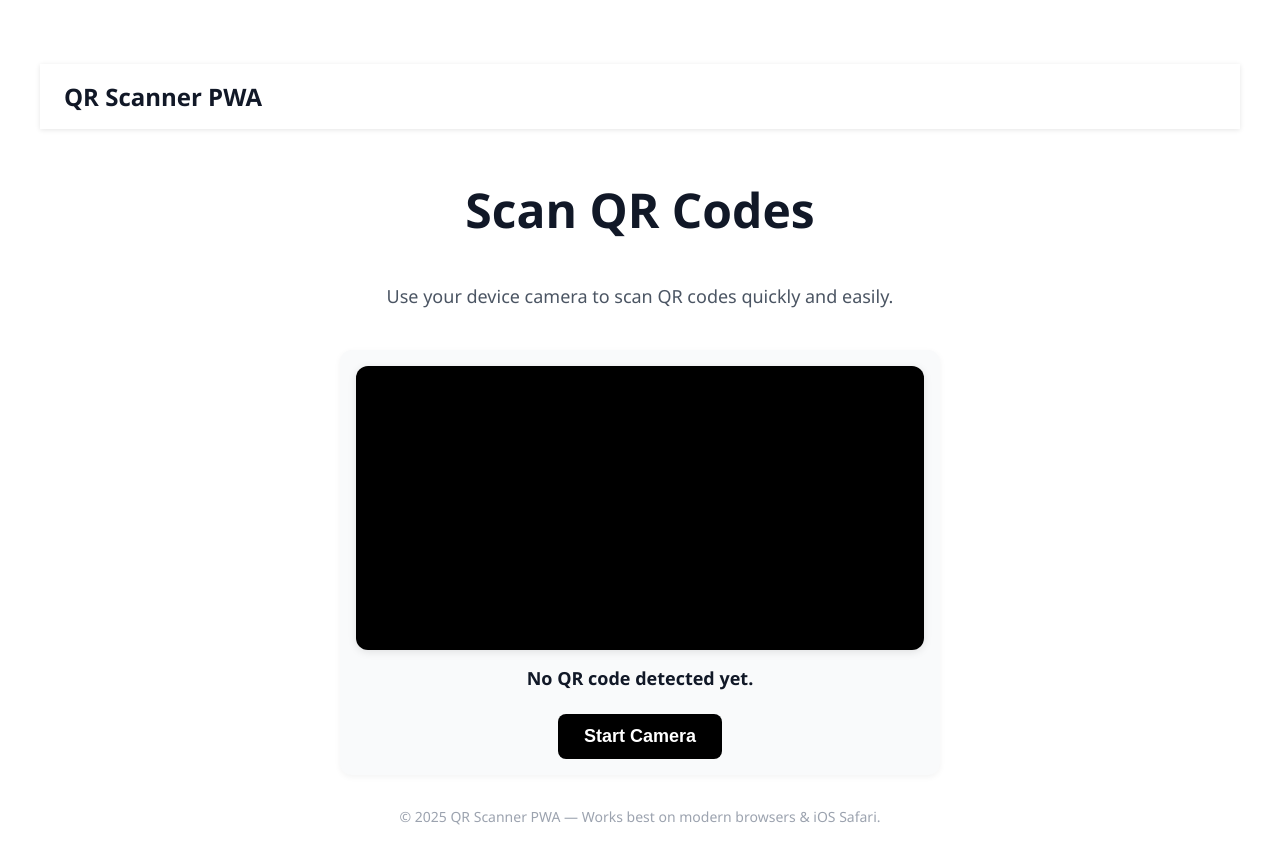
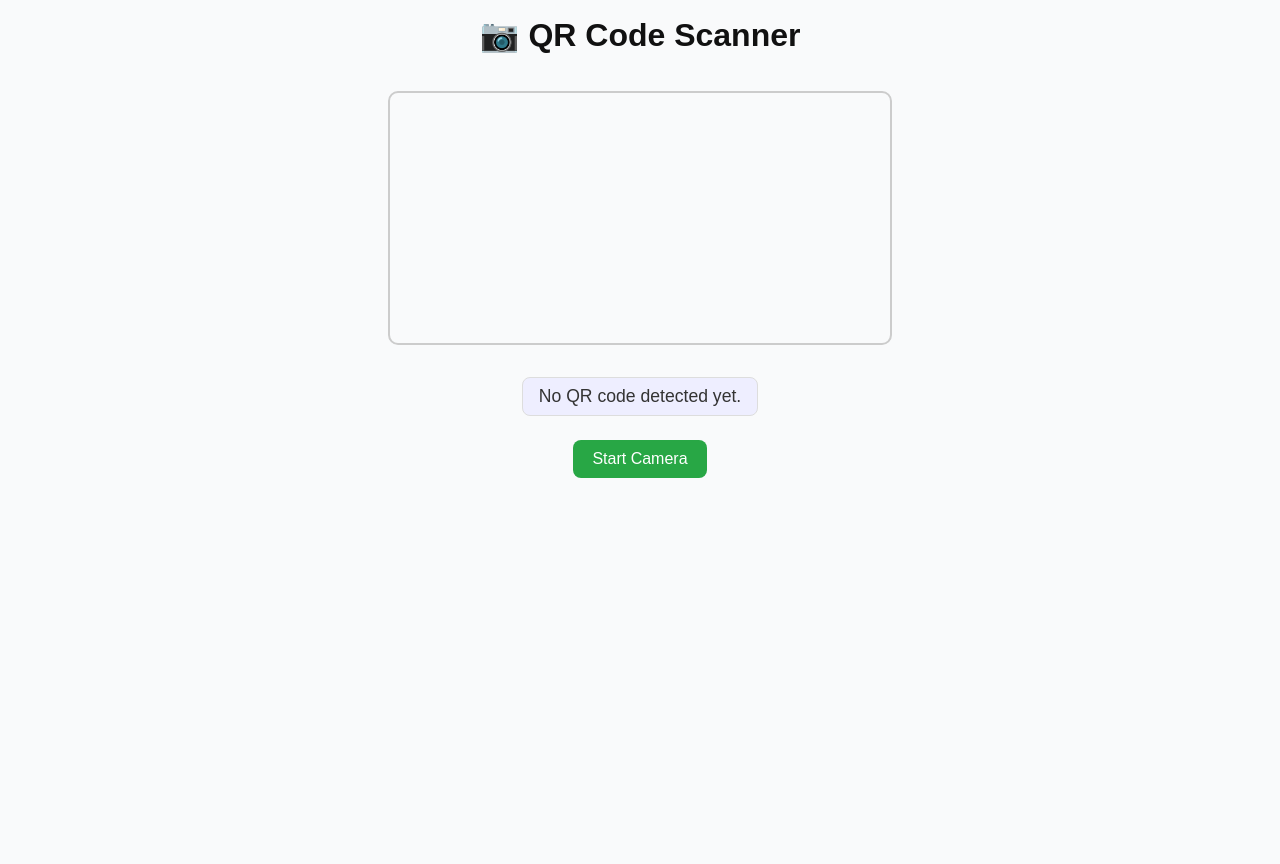
Before and after one commit to tzlatt777/testsite, a plain HTML site: page index.html in a window 1280 px wide. After the commit the page ends 800 px from the top, so only its background shows below. Drawn offline with nearby package versions, Linux system fonts and the light colour scheme.

Commit message:
2 Update index.html

```diff
--- a/index.html
+++ b/index.html
@@ -2,176 +2,96 @@
 <html lang="en">
 <head>
   <meta charset="UTF-8" />
-<meta name="viewport" content="width=device-width, initial-scale=1" />
-<title>QR Code Scanner PWA</title>
-<meta name="description" content="Scan QR codes with your camera using this PWA web app." />
+  <meta name="viewport" content="width=device-width, initial-scale=1.0" />
+  <title>QR Scanner</title>
   <style>
-  /* Reset & base */
-  * {
-    box-sizing: border-box;
-  }
     body {
+      font-family: sans-serif;
       margin: 0;
-    font-family: 'Segoe UI', Tahoma, Geneva, Verdana, sans-serif;
-    background: #ffffff;
-    color: #6b7280;
-    display: flex;
-    flex-direction: column;
-    min-height: 100vh;
-    align-items: center;
-    padding: 4rem 1rem 2rem;
-  }
-  header {
-    width: 100%;
-    max-width: 1200px;
-    display: flex;
-    justify-content: space-between;
-    align-items: center;
-    position: sticky;
-    top: 0;
-    background: #ffffff;
-    padding: 1rem 1.5rem;
-    box-shadow: 0 1px 5px rgb(0 0 0 / 0.1);
-    z-index: 10;
-  }
-  header .logo {
-    font-weight: 700;
-    font-size: 1.5rem;
-    color: #111827;
-    user-select: none;
-  }
-  main {
-    max-width: 600px;
-    width: 100%;
-    margin-top: 3rem;
-    display: flex;
-    flex-direction: column;
-    gap: 1.5rem;
-    align-items: center;
-  }
-  h1 {
-    font-size: 48px;
-    font-weight: 700;
-    color: #111827;
-    margin: 0;
-    text-align: center;
-  }
-  p.description {
-    font-size: 18px;
-    color: #4b5563;
-    text-align: center;
-  }
-  .card {
+      padding: 0;
       background: #f9fafb;
-    border-radius: 0.75rem;
-    box-shadow: 0 2px 6px rgb(0 0 0 / 0.05);
-    width: 100%;
-    padding: 1rem;
       display: flex;
       flex-direction: column;
       align-items: center;
     }
-  video {
-    width: 100%;
-    height: auto;
-    border-radius: 0.75rem;
-    box-shadow: 0 2px 8px rgb(0 0 0 / 0.1);
-    background: black;
+    h1 {
+      color: #111;
+      margin-top: 1rem;
+    }
+    #video {
+      width: 90%;
+      max-width: 500px;
+      margin: 1rem 0;
+      border: 2px solid #ccc;
+      border-radius: 10px;
     }
     canvas {
       display: none;
     }
-  .qr-result {
-    margin-top: 1rem;
-    font-size: 18px;
-    color: #111827;
-    font-weight: 600;
-    word-break: break-all;
-    user-select: text;
-    min-height: 2rem;
+    #qrResult {
+      margin: 1rem;
+      font-size: 1.1rem;
+      color: #333;
+      padding: 0.5rem 1rem;
+      border: 1px solid #ddd;
+      border-radius: 8px;
+      background: #eef;
     }
     button {
-    margin-top: 1rem;
-    padding: 0.75rem 1.6rem;
-    font-size: 18px;
-    font-weight: 700;
-    color: #fff;
-    background: #000000;
+      margin: 0.5rem;
+      padding: 0.6rem 1.2rem;
+      font-size: 1rem;
+      border-radius: 8px;
       border: none;
-    border-radius: 0.5rem;
       cursor: pointer;
-    transition: background-color 0.3s ease;
     }
-  button:hover,
-  button:focus {
-    background: #374151;
+    #startButton {
+      background-color: #28a745;
+      color: white;
     }
-  footer {
-    margin-top: auto;
-    padding: 2rem 1rem 1rem;
-    font-size: 14px;
-    color: #9ca3af;
-    text-align: center;
-  }
-  /* Responsive */
-  @media (max-width: 480px) {
-    h1 {
-      font-size: 36px;
-    }
-    button {
-      font-size: 16px;
-      padding: 0.6rem 1.4rem;
-    }
+    #stopButton {
+      background-color: #dc3545;
+      color: white;
+      display: none;
     }
   </style>
 </head>
 <body>
-<header>
-  <div class="logo">QR Scanner PWA</div>
-</header>
-<main>
-  <h1>Scan QR Codes</h1>
-  <p class="description">Use your device camera to scan QR codes quickly and easily.</p>
-  <div class="card" aria-live="polite" aria-label="Camera and QR code scanner area">
-    <video id="video" autoplay muted playsinline aria-label="Camera preview"></video>
+  <h1>📷 QR Code Scanner</h1>
+  <video id="video" autoplay playsinline></video>
   <canvas id="canvas"></canvas>
-    <div class="qr-result" id="qr-result" aria-live="polite" aria-atomic="true" tabindex="0">No QR code detected yet.</div>
-    <button id="start-button">Start Camera</button>
-    <button id="stop-button" style="display:none;">Stop Camera</button>
-  </div>
-</main>
-<footer>
-  &copy; 2025 QR Scanner PWA — Works best on modern browsers &amp; iOS Safari.
-</footer>
+  <div id="qrResult">No QR code detected yet.</div>
+  <button id="startButton">Start Camera</button>
+  <button id="stopButton">Stop Camera</button>
 
-<script src="https://cdn.jsdelivr.net/npm/jsqr/dist/jsQR.js"></script>
+  <script src="https://unpkg.com/jsqr"></script>
   <script>
     const video = document.getElementById("video");
     const canvas = document.getElementById("canvas");
-  const qrResult = document.getElementById("qr-result");
-  const startButton = document.getElementById("start-button");
-  const stopButton = document.getElementById("stop-button");
     const canvasContext = canvas.getContext("2d");
+    const qrResult = document.getElementById("qrResult");
+    const startButton = document.getElementById("startButton");
+    const stopButton = document.getElementById("stopButton");
 
+    let scanning = false;
     let videoStream = null;
-  let scanning = false;
 
     async function startCamera() {
-    qrResult.textContent = "Starting camera...";
       try {
         videoStream = await navigator.mediaDevices.getUserMedia({
           video: { facingMode: "environment" }
         });
         video.srcObject = videoStream;
-      video.setAttribute("playsinline", true); // for iOS safari
+        video.setAttribute("playsinline", true); // for iOS
+        await video.play();
         scanning = true;
-      scanFrame();
+        requestAnimationFrame(scanFrame);
+        qrResult.textContent = "Scanning for QR code...";
         startButton.style.display = "none";
         stopButton.style.display = "inline-block";
-      qrResult.textContent = "Point your camera at a QR code.";
-    } catch (error) {
-      qrResult.textContent = "Could not start camera: " + error.message;
-      console.error("getUserMedia error:", error);
+      } catch (err) {
+        qrResult.textContent = "Camera error: " + err.message;
+        console.error(err);
       }
     }
 
@@ -186,7 +106,7 @@
       stopButton.style.display = "none";
     }
 
-  function scanFrame(){
+    function scanFrame() {
       if (!scanning) return;
       if (video.readyState === video.HAVE_ENOUGH_DATA) {
         canvas.height = video.videoHeight;
@@ -197,10 +117,9 @@
           inversionAttempts: "dontInvert",
         });
         if (code) {
-        qrResult.textContent = code.data;
-        qrResult.focus();
+          qrResult.textContent = "✅ QR Code: " + code.data;
         } else {
-        qrResult.textContent = "No QR code detected.";
+          qrResult.textContent = "Scanning for QR code...";
         }
       }
       requestAnimationFrame(scanFrame);
@@ -208,11 +127,6 @@
 
     startButton.addEventListener("click", startCamera);
     stopButton.addEventListener("click", stopCamera);
-
-  // Optionally auto start camera on page load after user gesture
-  // window.addEventListener("load", () => {
-  //   startButton.click();
-  // });
   </script>
 </body>
 </html>
```
Lines whose indentation alone changed are shown as unchanged.
